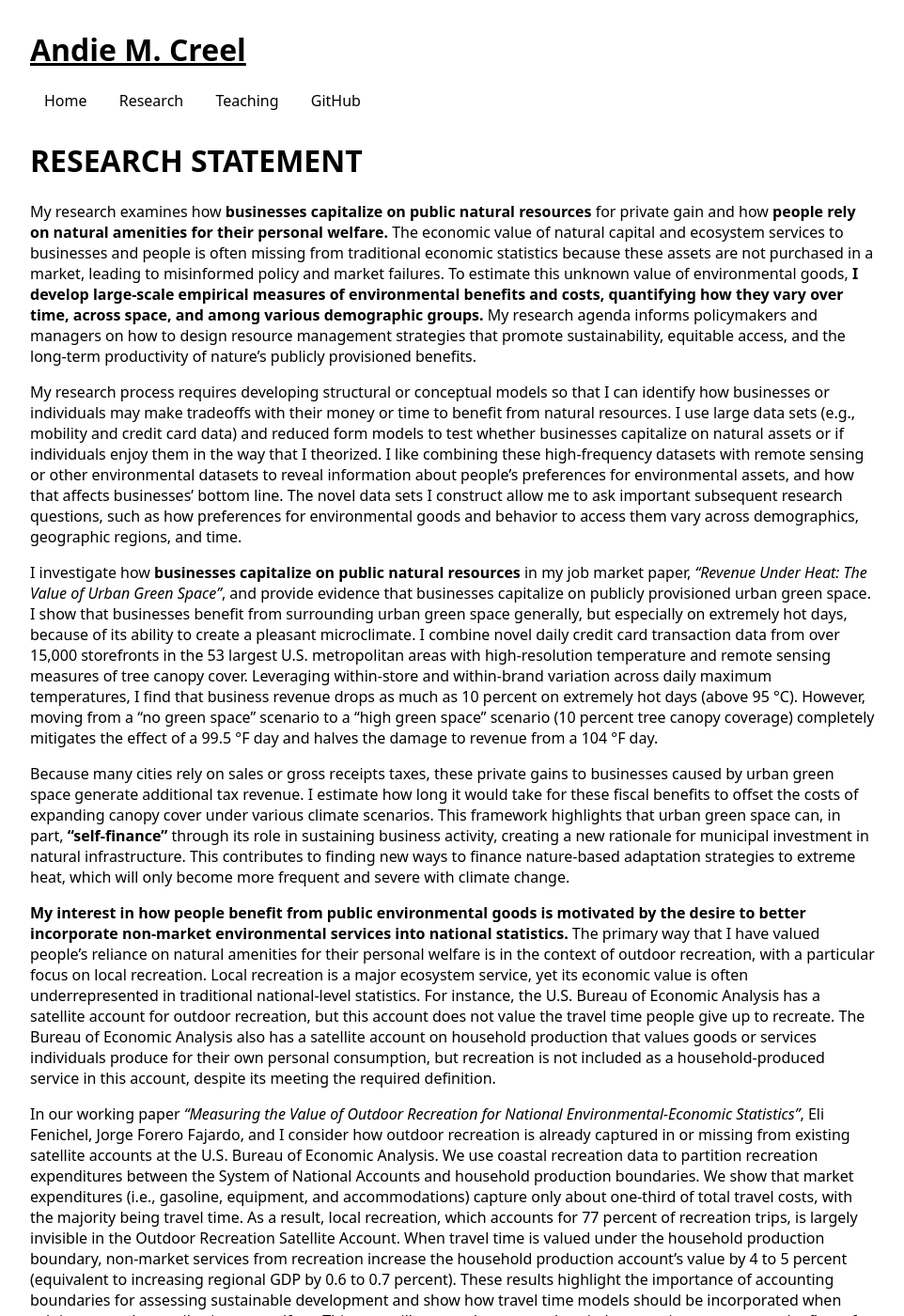
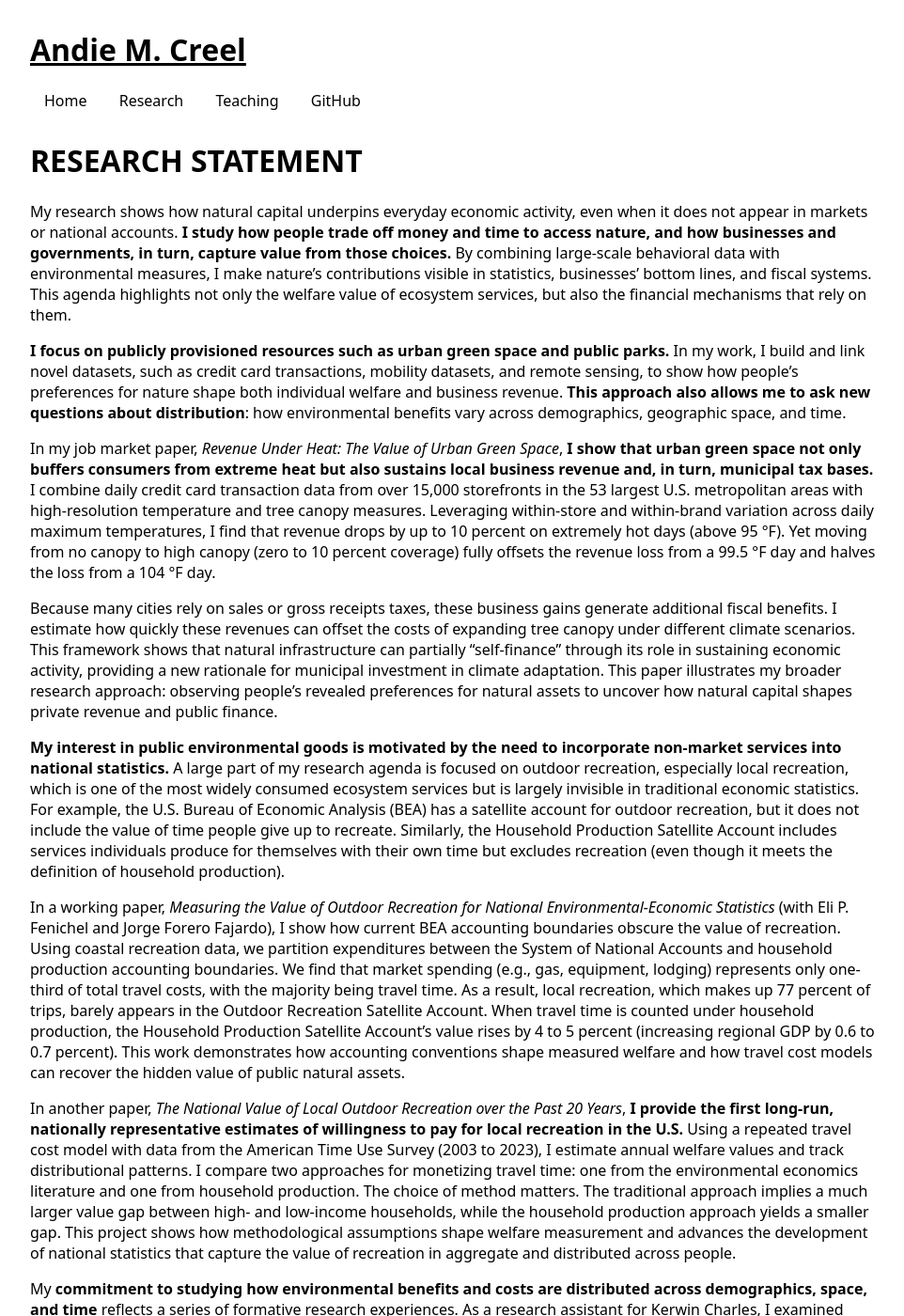
Before and after one commit to a5creel/a5creel.github.io, a Jekyll site: the page built from creel_research.md, in a window 1280 px wide and 1400 px high. Shown: the whole window at 94% size, without its empty margins (158-1120 px from the left). Built offline with Jekyll 4.4.1, drawn with Linux system fonts in a browser that asks for light colours; some of the changed text lies outside the part shown.

Commit message:
updates to teaching and research statements

```diff
--- a/creel_research.md
+++ b/creel_research.md
@@ -4,24 +4,28 @@ title: Research Statement
 ---
 # RESEARCH STATEMENT
 
-My research examines how **businesses capitalize on public natural resources** for private gain and how **people rely on natural amenities for their personal welfare.** The economic value of natural capital and ecosystem services to businesses and people is often missing from traditional economic statistics because these assets are not purchased in a market, leading to misinformed policy and market failures. To estimate this unknown value of environmental goods, **I develop large-scale empirical measures of environmental benefits and costs, quantifying how they vary over time, across space, and among various demographic groups.** My research agenda informs policymakers and managers on how to design resource management strategies that promote sustainability, equitable access, and the long-term productivity of nature’s publicly provisioned benefits.
+My research shows how natural capital underpins everyday economic activity, even when it does not appear in markets or national accounts. **I study how people trade off money and time to access nature, and how businesses and governments, in turn, capture value from those choices.** By combining large-scale behavioral data with environmental measures, I make nature’s contributions visible in statistics, businesses’ bottom lines, and fiscal systems. This agenda highlights not only the welfare value of ecosystem services, but also the financial mechanisms that rely on them.
 
-My research process requires developing structural or conceptual models so that I can identify how businesses or individuals may make tradeoffs with their money or time to benefit from natural resources. I use large data sets (e.g., mobility and credit card data) and reduced form models to test whether businesses capitalize on natural assets or if individuals enjoy them in the way that I theorized. I like combining these high-frequency datasets with remote sensing or other environmental datasets to reveal information about people’s preferences for environmental assets, and how that affects businesses’ bottom line. The novel data sets I construct allow me to ask important subsequent research questions, such as how preferences for environmental goods and behavior to access them vary across demographics, geographic regions, and time.
 
-I investigate how **businesses capitalize on public natural resources** in my job market paper, *“Revenue Under Heat: The Value of Urban Green Space”*, and provide evidence that businesses capitalize on publicly provisioned urban green space. I show that businesses benefit from surrounding urban green space generally, but especially on extremely hot days, because of its ability to create a pleasant microclimate. I combine novel daily credit card transaction data from over 15,000 storefronts in the 53 largest U.S. metropolitan areas with high-resolution temperature and remote sensing measures of tree canopy cover. Leveraging within-store and within-brand variation across daily maximum temperatures, I find that business revenue drops as much as 10 percent on extremely hot days (above 95 °C). However, moving from a “no green space” scenario to a “high green space” scenario (10 percent tree canopy coverage) completely mitigates the effect of a 99.5 °F day and halves the damage to revenue from a 104 °F day.
 
-Because many cities rely on sales or gross receipts taxes, these private gains to businesses caused by urban green space generate additional tax revenue. I estimate how long it would take for these fiscal benefits to offset the costs of expanding canopy cover under various climate scenarios. This framework highlights that urban green space can, in part, **“self-finance”** through its role in sustaining business activity, creating a new rationale for municipal investment in natural infrastructure. This contributes to finding new ways to finance nature-based adaptation strategies to extreme heat, which will only become more frequent and severe with climate change.
+**I focus on publicly provisioned resources such as urban green space and public parks.** In my work, I build and link novel datasets, such as credit card transactions, mobility datasets, and remote sensing, to show how people’s preferences for nature shape both individual welfare and business revenue. **This approach also allows me to ask new questions about distribution**: how environmental benefits vary across demographics, geographic space, and time.
 
-**My interest in how people benefit from public environmental goods is motivated by the desire to better incorporate non-market environmental services into national statistics.** The primary way that I have valued people’s reliance on natural amenities for their personal welfare is in the context of outdoor recreation, with a particular focus on local recreation. Local recreation is a major ecosystem service, yet its economic value is often underrepresented in traditional national-level statistics. For instance, the U.S. Bureau of Economic Analysis has a satellite account for outdoor recreation, but this account does not value the travel time people give up to recreate. The Bureau of Economic Analysis also has a satellite account on household production that values goods or services individuals produce for their own personal consumption, but recreation is not included as a household-produced service in this account, despite its meeting the required definition.
+In my job market paper, *Revenue Under Heat: The Value of Urban Green Space*, **I show that urban green space not only buffers consumers from extreme heat but also sustains local business revenue and, in turn, municipal tax bases.** I combine daily credit card transaction data from over 15,000 storefronts in the 53 largest U.S. metropolitan areas with high-resolution temperature and tree canopy measures. Leveraging within-store and within-brand variation across daily maximum temperatures, I find that revenue drops by up to 10 percent on extremely hot days (above 95 °F). Yet moving from no canopy to high canopy (zero to 10 percent coverage) fully offsets the revenue loss from a 99.5 °F day and halves the loss from a 104 °F day.
 
-In our working paper *“Measuring the Value of Outdoor Recreation for National Environmental-Economic Statistics”*, Eli Fenichel, Jorge Forero Fajardo, and I consider how outdoor recreation is already captured in or missing from existing satellite accounts at the U.S. Bureau of Economic Analysis. We use coastal recreation data to partition recreation expenditures between the System of National Accounts and household production boundaries. We show that market expenditures (i.e., gasoline, equipment, and accommodations) capture only about one-third of total travel costs, with the majority being travel time. As a result, local recreation, which accounts for 77 percent of recreation trips, is largely invisible in the Outdoor Recreation Satellite Account. When travel time is valued under the household production boundary, non-market services from recreation increase the household production account’s value by 4 to 5 percent (equivalent to increasing regional GDP by 0.6 to 0.7 percent). These results highlight the importance of accounting boundaries for assessing sustainable development and show how travel time models should be incorporated when valuing nature’s contributions to welfare. This paper illustrates how natural capital accounting can capture the flow of services from public natural assets, aligning directly with my broader research agenda of making environmental benefits visible in core economic measures.
+Because many cities rely on sales or gross receipts taxes, these business gains generate additional fiscal benefits. I estimate how quickly these revenues can offset the costs of expanding tree canopy under different climate scenarios. This framework shows that natural infrastructure can partially “self-finance” through its role in sustaining economic activity, providing a new rationale for municipal investment in climate adaptation. This paper illustrates my broader research approach: observing people’s revealed preferences for natural assets to uncover how natural capital shapes private revenue and public finance.
 
-In another working paper, *“20 Years of Changing Willingness to Pay for Local Outdoor Recreation”*, Eli Fenichel and I investigate how the value of local outdoor recreation (measured as individuals’ willingness to pay) has changed in the United States over the past two decades, and whether these changes differ by income level. We address the lack of national-scale environmental economic statistics measuring the value of local recreation by developing a repeated travel cost model using data from the American Time Use Survey, enabling annual estimates of recreation-related welfare from 2003 to 2023. We also examine how methodological choices affect these estimates by comparing two approaches for monetizing travel time: one from the environmental economics literature and one from the household production literature. Our contribution is twofold. First, we provide the first long-run, nationally representative estimates of willingness to pay for local recreation in the U.S. Second, we highlight how methodological differences in valuing time can influence welfare estimates, with the traditional methodology in the economic literature estimating a much larger gap between the welfare measures for the richest and poorest as compared to using the methodology of time conversion in the household production accounting literature. Our results inform how to improve the development of national statistics on the value of recreation.
+**My interest in public environmental goods is motivated by the need to incorporate non-market services into national statistics.** A large part of my research agenda is focused on outdoor recreation, especially local recreation, which is one of the most widely consumed ecosystem services but is largely invisible in traditional economic statistics. For example, the U.S. Bureau of Economic Analysis (BEA) has a satellite account for outdoor recreation, but it does not include the value of time people give up to recreate. Similarly, the Household Production Satellite Account includes services individuals produce for themselves with their own time but excludes recreation (even though it meets the definition of household production).
 
-My **commitment to examining how environmental benefits and costs are distributed across demographics, space, and time** was shaped by three formative research experiences. First, as a research assistant for Kerwin Charles, I studied the closure of Black hospitals during integration and its effect on the Black–White infant mortality gap. Finding that integration had no measurable effect on closing the gap underscored the need to rigorously test whether well-intentioned policies achieve their stated goals. Second, my master’s thesis used nationwide mobility data to study park use during the early months of the COVID-19 pandemic. I found that people of color and immigrants reduced their use of local parks more than white domestic recreators, suggesting that these groups rely more heavily on social forms of outdoor recreation. Finally, during a research internship with Margaret Walls at Resources for the Future, I examined the distribution of Land and Water Conservation Fund grants. Using a modified Suits index, we found that grants were equitably distributed across income groups but disproportionately favored white counties over those with larger populations of people of color. These experiences reinforced the value of coupling efficiency-based statistics with distributional analyses to truly understand how publicly provisioned goods affect people’s welfare in heterogeneous ways.
+In a working paper, *Measuring the Value of Outdoor Recreation for National Environmental-Economic Statistics* (with Eli P. Fenichel and Jorge Forero Fajardo), I show how current BEA accounting boundaries obscure the value of recreation. Using coastal recreation data, we partition expenditures between the System of National Accounts and household production accounting boundaries. We find that market spending (e.g., gas, equipment, lodging) represents only one-third of total travel costs, with the majority being travel time. As a result, local recreation, which makes up 77 percent of trips, barely appears in the Outdoor Recreation Satellite Account. When travel time is counted under household production, the Household Production Satellite Account’s value rises by 4 to 5 percent (increasing regional GDP by 0.6 to 0.7 percent). This work demonstrates how accounting conventions shape measured welfare and how travel cost models can recover the hidden value of public natural assets.
 
-**Going Forward:** My future research will continue to make visible the value of environmental benefits that appear trivial when measured at the individual level but are significant when aggregated across cities, states, or nations. This agenda builds on my commitment to using large-scale data on human behavior and natural resources to quantify both the welfare gains from ecosystem services and the costs of environmental degradation, and how these benefits and costs are distributed across income groups, neighborhoods, and regions. By connecting these values to fiscal systems and businesses’ bottom lines, I aim to broaden the scope of public finance to include nature’s contributions to tax bases and economic resilience.
+In another paper, *The National Value of Local Outdoor Recreation over the Past 20 Years*, **I provide the first long-run, nationally representative estimates of willingness to pay for local recreation in the U.S.** Using a repeated travel cost model with data from the American Time Use Survey (2003 to 2023), I estimate annual welfare values and track distributional patterns. I compare two approaches for monetizing travel time: one from the environmental economics literature and one from household production. The choice of method matters. The traditional approach implies a much larger value gap between high- and low-income households, while the household production approach yields a smaller gap. This project shows how methodological assumptions shape welfare measurement and advances the development of national statistics that capture the value of recreation in aggregate and distributed across people.
 
-One line of work will refine how we quantify the marginal leisure value of local recreation space. Current travel cost models focus on trips, while natural capital accounting requires values linked to acreage. Developing methods to bridge this gap will improve how recreation services are incorporated into national statistics. A second line of inquiry will ask how outdoor recreation provides a welfare “backstop” during crises such as recessions or pandemics, when household budgets are constrained but access to local green space remains essential. Finally, I plan to study how climate change compounds inequities in access to basic needs, such as food. In particular, I will examine how extreme heat disproportionately burdens households in food deserts, who must travel further for necessities like groceries.
+My **commitment to studying how environmental benefits and costs are distributed across demographics, space, and time** reflects a series of formative research experiences. As a research assistant for Kerwin Charles, I examined whether the closure of Black hospitals during integration narrowed the Black–White infant mortality gap and found no measurable effect. This served as an early lesson in testing whether well-intentioned policies deliver equitable outcomes. In my master’s thesis, I used nationwide mobility data to study park use during the early months of COVID-19 and found that people of color and immigrants reduced park visits more than white domestic recreators, suggesting heavier reliance on social forms of outdoor recreation. During an internship at Resources for the Future, I analyzed Land and Water Conservation Fund grants and found them equitably distributed across income groups but disproportionately favoring white counties. Together, these experiences showed me the importance of pairing efficiency-based statistics with distributional analysis to understand how public goods affect welfare in heterogeneous ways.
 
-Together, these projects advance the development of environmental-economic statistics that inform sustainable development, equitable policy design, and fiscal planning.
+**Going Forward:** In my research pipeline, I aim to make visible the economic value of environmental benefits that are individually modest but aggregate to meaningful impacts across households, businesses, and governments. Building on large-scale behavioral and environmental data, I will quantify both the welfare gains from ecosystem services and the costs of environmental degradation, and show how these values flow through people, firms, and fiscal systems.
+
+One line of work will advance the measurement of recreation’s value for national statistics. I plan to develop methods to translate recreation trips into land-based measures of service flows, enabling integration into natural capital accounts. I will also study how recreation functions as a welfare “backstop” during crises such as recessions or pandemics, when budgets are constrained but access to local green space remains essential. Revisiting my COVID park-use research, I intend to examine how social forms of recreation can generate positive externalities in parks, challenging congestion-focused perspectives in the recreation literature.
+
+A second line of inquiry will study how climate change compounds inequities in access to basic needs. Using credit card and mobility data, I plan to estimate the public costs of food deserts under extreme heat. This work builds directly from my job market paper. More broadly, I will examine how environmental stress amplifies the burdens faced by low-income households and marginalized groups in securing everyday necessities such as food.
+
+**Together, these projects will advance my broader agenda: producing environmental-economic statistics that capture the hidden value of nature, inform policy design, and provide new rationales for public finance of natural infrastructure.**
```
Also changed, not shown: creel_teaching.md (+13 -17 lines).
